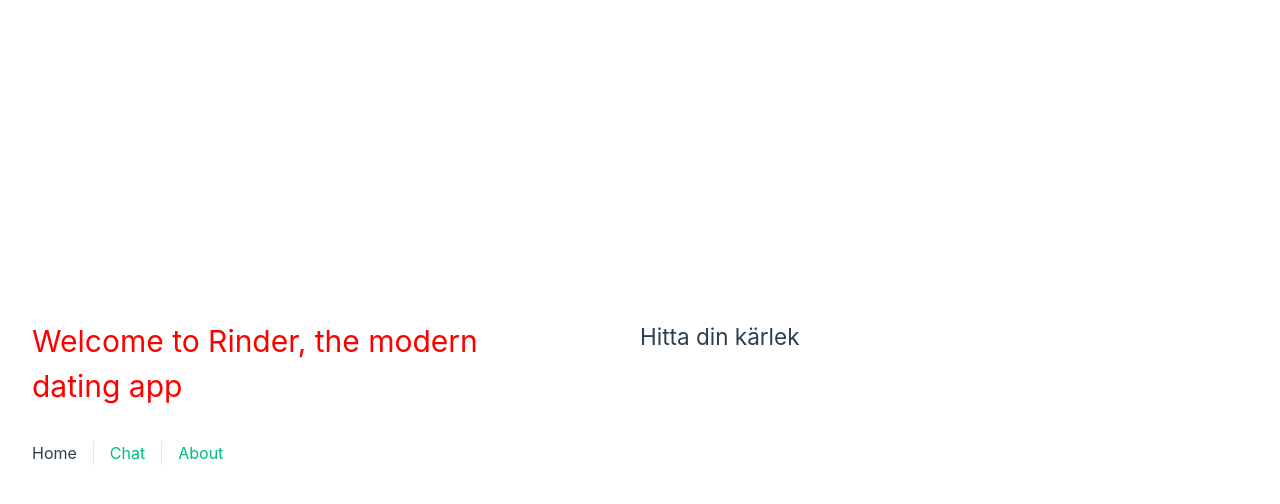
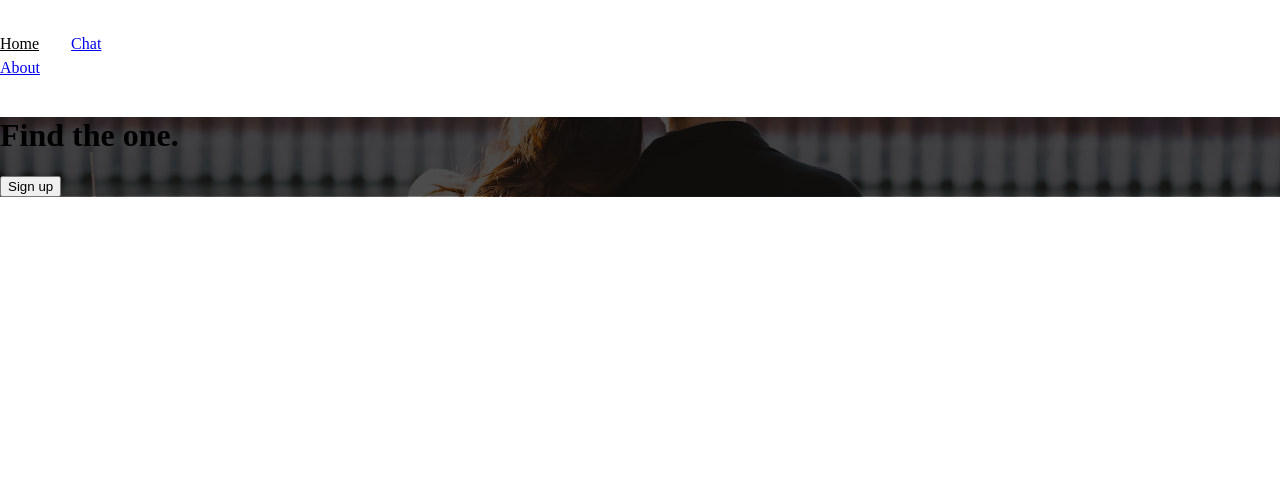
Before and after one commit to ITHS-Team-7/rinder, a Vue app: page / in a window 1280 px wide. Shown: the top 504 px of the page. Built offline with nearby package versions, Linux system fonts and the light colour scheme.

Commit message:
Ändrat i base css och main css, algt in vår color palette samt tagit bort lite css som var vues, och gjort heroSection component

```diff
--- a/src/App.vue
+++ b/src/App.vue
@@ -5,8 +5,6 @@ import { RouterLink, RouterView } from "vue-router";
 <template>
   <header>
     <div class="wrapper">
-      <h1>Welcome to Rinder, the modern dating app</h1>
-
       <nav>
         <RouterLink to="/">Home</RouterLink>
         <RouterLink to="/chat">Chat</RouterLink>
@@ -19,6 +17,7 @@ import { RouterLink, RouterView } from "vue-router";
 </template>
 
 <style scoped>
+
 header {
   line-height: 1.5;
   max-height: 100vh;
@@ -84,4 +83,5 @@ nav a:first-of-type {
     margin-top: 1rem;
   }
 }
+
 </style>
--- a/src/assets/base.css
+++ b/src/assets/base.css
@@ -1,74 +1,13 @@
-/* color palette from <https://github.com/vuejs/theme> */
+/* color palette from figma */
 :root {
-  --vt-c-white: #ffffff;
-  --vt-c-white-soft: #f8f8f8;
-  --vt-c-white-mute: #f2f2f2;
-
-  --vt-c-black: #181818;
-  --vt-c-black-soft: #222222;
-  --vt-c-black-mute: #282828;
-
-  --vt-c-indigo: #2c3e50;
-
-  --vt-c-divider-light-1: rgba(60, 60, 60, 0.29);
-  --vt-c-divider-light-2: rgba(60, 60, 60, 0.12);
-  --vt-c-divider-dark-1: rgba(84, 84, 84, 0.65);
-  --vt-c-divider-dark-2: rgba(84, 84, 84, 0.48);
-
-  --vt-c-text-light-1: var(--vt-c-indigo);
-  --vt-c-text-light-2: rgba(60, 60, 60, 0.66);
-  --vt-c-text-dark-1: var(--vt-c-white);
-  --vt-c-text-dark-2: rgba(235, 235, 235, 0.64);
+    --purple: #8843e4;
+    --black: #252525;
+    --darkPink: #ff4779;
+    --lightPink: #ffe1e8;
+    --white: #ffffff;
 }
-
-/* semantic color variables for this project */
-:root {
-  --color-background: var(--vt-c-white);
-  --color-background-soft: var(--vt-c-white-soft);
-  --color-background-mute: var(--vt-c-white-mute);
-
-  --color-border: var(--vt-c-divider-light-2);
-  --color-border-hover: var(--vt-c-divider-light-1);
-
-  --color-heading: var(--vt-c-text-light-1);
-  --color-text: var(--vt-c-text-light-1);
-
-  --section-gap: 160px;
+body {
+margin: 0px;
+padding: 0px;
+overflow-y: hidden
 }
-
-@media (prefers-color-scheme: dark) {
-  :root {
-    --color-background: var(--vt-c-black);
-    --color-background-soft: var(--vt-c-black-soft);
-    --color-background-mute: var(--vt-c-black-mute);
-
-    --color-border: var(--vt-c-divider-dark-2);
-    --color-border-hover: var(--vt-c-divider-dark-1);
-
-    --color-heading: var(--vt-c-text-dark-1);
-    --color-text: var(--vt-c-text-dark-2);
-  }
-}
-
-*,
-*::before,
-*::after {
-  box-sizing: border-box;
-  margin: 0;
-  position: relative;
-  font-weight: normal;
-}
-
-body {
-  min-height: 100vh;
-  color: var(--color-text);
-  background: var(--color-background);
-  transition: color 0.5s, background-color 0.5s;
-  line-height: 1.6;
-  font-family: Inter, -apple-system, BlinkMacSystemFont, 'Segoe UI', Roboto, Oxygen, Ubuntu,
-    Cantarell, 'Fira Sans', 'Droid Sans', 'Helvetica Neue', sans-serif;
-  font-size: 15px;
-  text-rendering: optimizeLegibility;
-  -webkit-font-smoothing: antialiased;
-  -moz-osx-font-smoothing: grayscale;
-}
--- a/src/assets/main.css
+++ b/src/assets/main.css
@@ -1,9 +1,9 @@
 @import './base.css';
 
-#app {
-  max-width: 1280px;
-  margin: 0 auto;
-  padding: 2rem;
+/*#app {
+
+
+
 
   font-weight: normal;
 }
@@ -13,23 +13,4 @@ a,
   text-decoration: none;
   color: hsla(160, 100%, 37%, 1);
   transition: 0.4s;
-}
-
-@media (hover: hover) {
-  a:hover {
-    background-color: hsla(160, 100%, 37%, 0.2);
-  }
-}
-
-@media (min-width: 1024px) {
-  body {
-    display: flex;
-    place-items: center;
-  }
-
-  #app {
-    display: grid;
-    grid-template-columns: 1fr 1fr;
-    padding: 0 2rem;
-  }
-}
+}*/
--- /dev/null
+++ b/src/components/HeroSection.vue
@@ -0,0 +1,33 @@
+<script>
+export default {
+  data() {
+    return {
+      heroHeader: "Find the one.",
+    };
+  },
+};
+</script>
+
+<template>
+  <div class="backgroundImg">
+    <h1 class="heroText">
+      {{ heroHeader }}
+    </h1>
+    <input class="signupBtn" type="button" name="" value="Sign up">
+  </div>
+</template>
+
+<style scoped>
+.backgroundImg {
+  background-image: linear-gradient(rgba(0, 0, 0, 0.7), rgba(0, 0, 0, 0.7)),
+    url("../assets/dating.jpg");
+  background-color: black;
+  background-position: center center;
+  background-repeat: no-repeat;
+  background-size: cover;
+  position: relative;
+width: 100%;
+height: 100%
+}
+
+</style>
--- a/src/views/HomeView.vue
+++ b/src/views/HomeView.vue
@@ -1,7 +1,7 @@
-<script setup></script>
+<script setup>
+import HeroSec from "../components/HeroSection.vue";
+</script>
 
 <template>
-  <main>
-    <h2>Hitta din kärlek</h2>
-  </main>
+  <HeroSec></HeroSec>
 </template>
```
Also changed, not shown: src/assets/dating.jpg (added).
